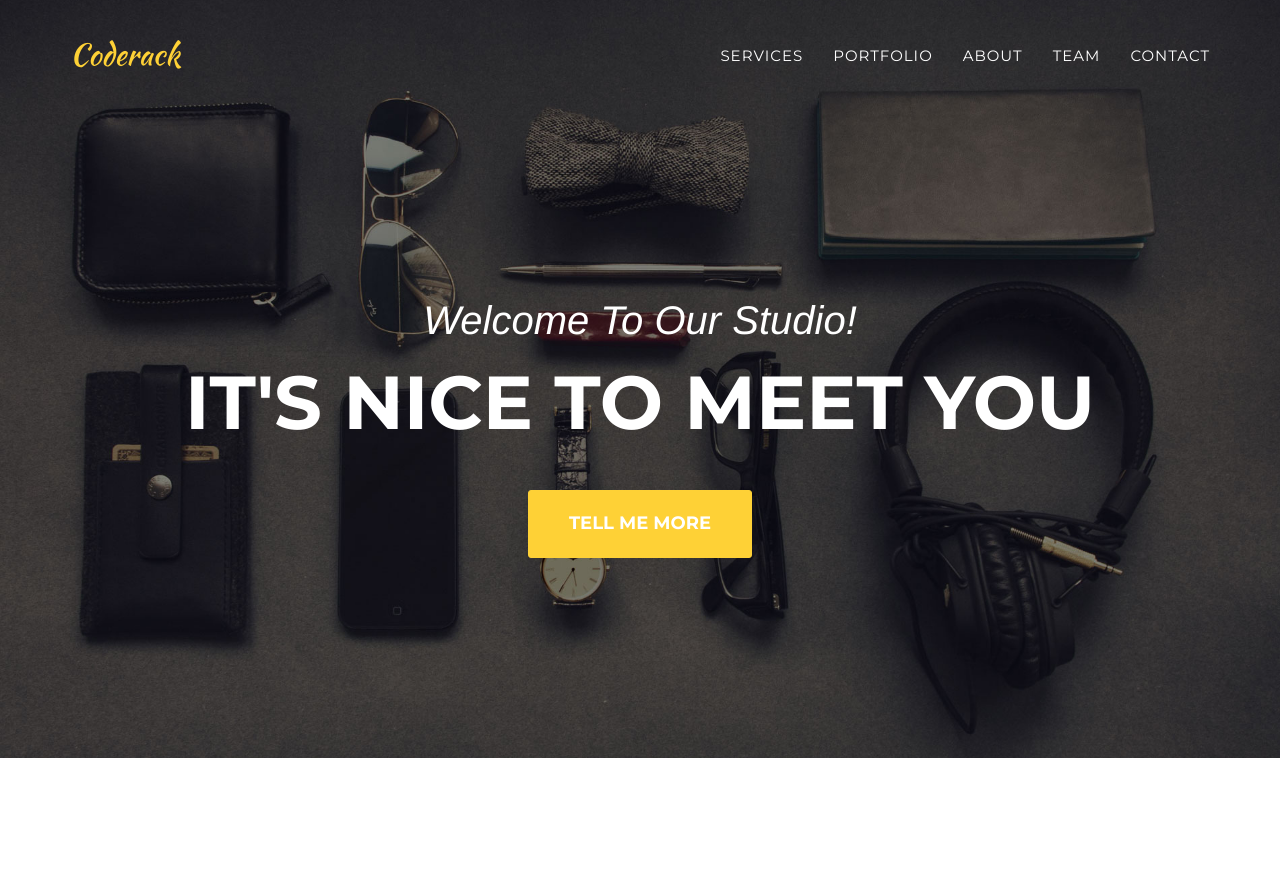
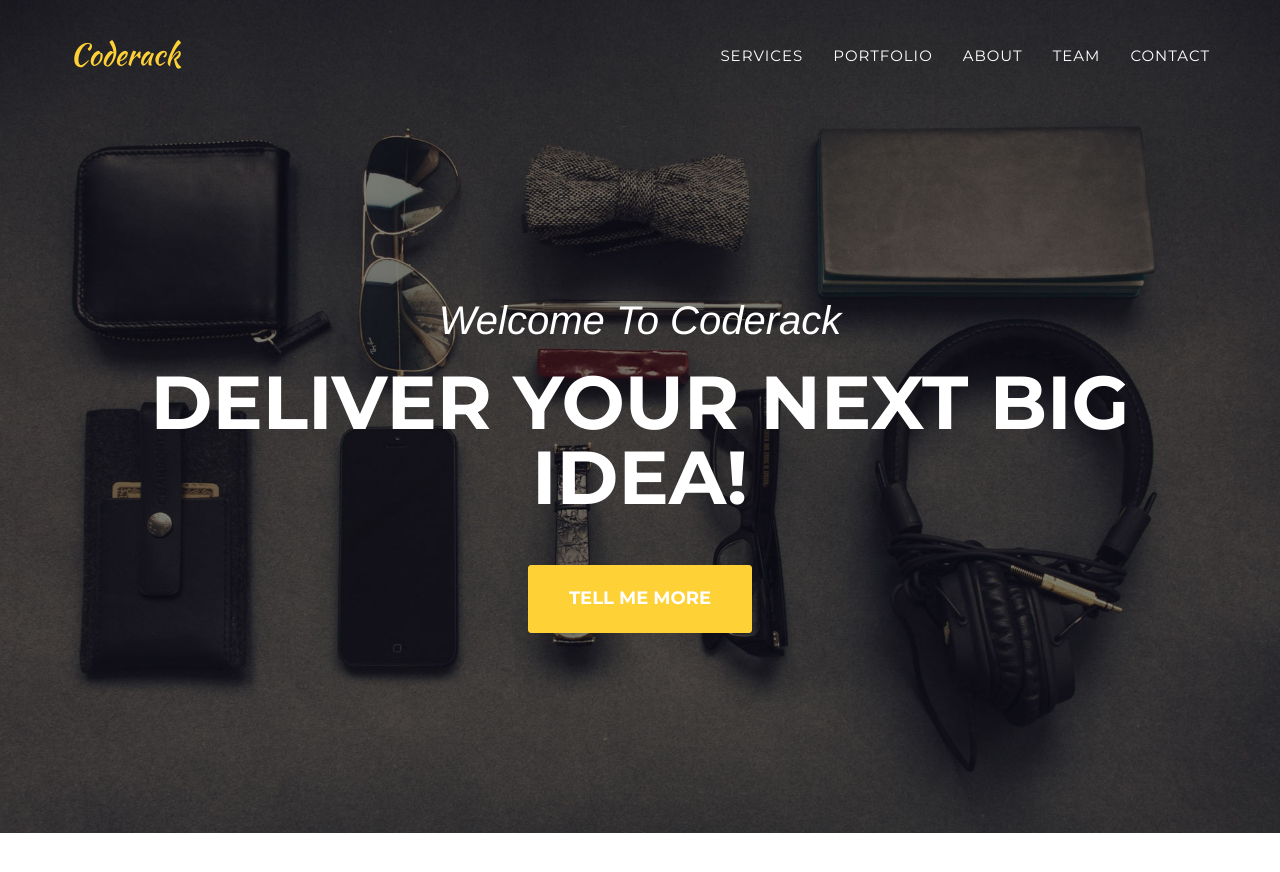
Before and after one commit to coderack/coderack.github.io, a Jekyll site: the page built from index.html, in a window 1280 px wide and 900 px high. Shown: the top 872 px of the window. Built offline with Jekyll 4.4.1, drawn with Linux system fonts in a browser that asks for light colours; some web fonts are replaced.

Commit message:
Updated header.html

```diff
--- a/_includes/header.html
+++ b/_includes/header.html
@@ -44,8 +44,8 @@
     <header>
         <div class="container">
             <div class="intro-text">
-                <div class="intro-lead-in">Welcome To Our Studio!</div>
-                <div class="intro-heading">It's Nice To Meet You</div>
+                <div class="intro-lead-in">Welcome To Coderack</div>
+                <div class="intro-heading">Deliver Your Next Big Idea!</div>
                 <a href="#services" class="page-scroll btn btn-xl">Tell Me More</a>
             </div>
         </div>
```
